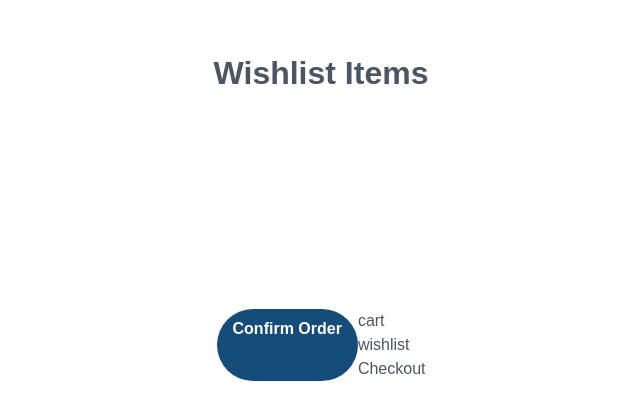
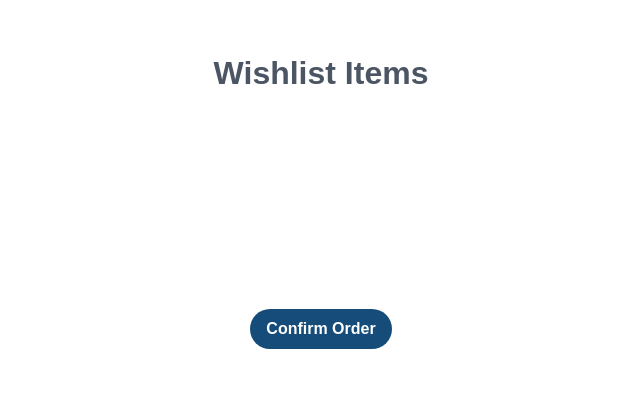
Before and after one commit to Suhail270/F20EC-CW2, a Django app: template templates/cart.html in a window 1280 px wide. Shown: the part 359-779 px from the top of the page, without its empty margins (319-959 px from the left). Run offline with Django 4.2, Linux system fonts and the light colour scheme; the template is opened without the code that fills it, so the values that code supplies are empty.

Commit message:
fixed cart page issues

```diff
--- a/templates/cart.html
+++ b/templates/cart.html
@@ -29,31 +29,6 @@
 
 <div id="urls" cartUrl="{% url 'ajax_load_cart_list'%}" wishlistUrl="{% url 'ajax_load_wishlist'%}"></div>
 
-<section class="text-gray-600 body-font overflow-hidden">
-
-  <p>cart</p>
-
-  <div id="item_list" class="container px-5 py-24 mx-auto">
-    {% comment %} cart_list.html {% endcomment %}
-  </div>
-
-  <p>wishlist</p>
-
-  <div id="wishlist" class="container px-5 py-24 mx-auto">
-    {% comment %} wishlist_contents.html {% endcomment %}
-  </div>
-
-    <div class="flex justify-center">
-        <form
-          action="{% url 'create-checkout-session' %}"
-          method="POST"
-        >
-          {% csrf_token %}
-          <button type="submit" class="btn btn-primary">Checkout</button>
-        </form>
-    </div>
-
-</section>
 
 <script src="https://code.jquery.com/jquery-3.3.1.min.js"></script>
 
```
Also changed, not shown: templates/cart_list.html (+13 -1 lines).
